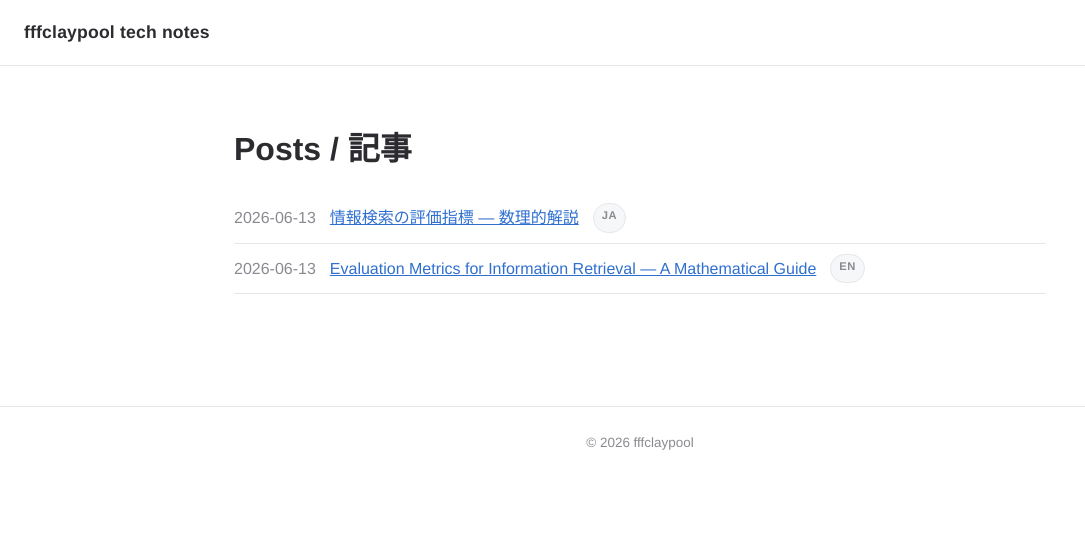
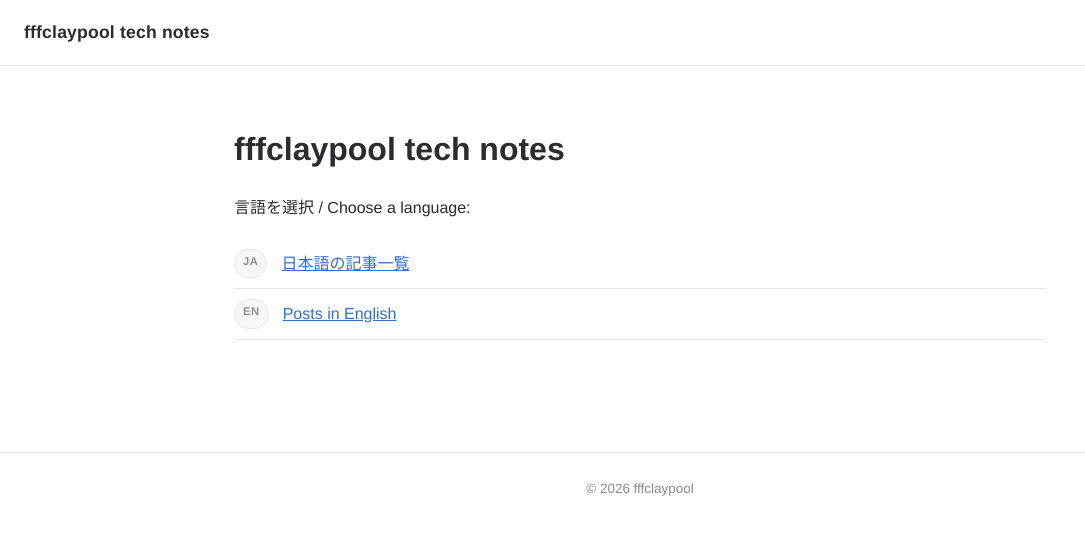
Before and after one commit to fffclaypool/blog, a Jekyll site: the page built from index.md, in a window 1280 px wide. Shown: the top 535 px of the page, without its empty margins (0-1085 px from the left). Built offline with Jekyll 4.4.1, drawn with Linux system fonts in a browser that asks for light colours.

Commit message:
Split post index into per-language lists at /ja/ and /en/, root as language chooser

```diff
--- a/_layouts/default.html
+++ b/_layouts/default.html
@@ -113,7 +113,8 @@ window.MathJax = {
 </head>
 <body>
 <header class="site-header">
-  <a class="site-title" href="{{ '/' | relative_url }}">{{ site.title }}</a>
+  {% if page.lang == 'en' %}{% assign home = '/en/' %}{% elsif page.lang == 'ja' %}{% assign home = '/ja/' %}{% else %}{% assign home = '/' %}{% endif %}
+  <a class="site-title" href="{{ home | relative_url }}">{{ site.title }}</a>
 </header>
 <main class="wrap">
 {{ content }}
--- a/index.md
+++ b/index.md
@@ -3,14 +3,17 @@ layout: default
 title: ""
 ---
 
-# Posts / 記事
+# fffclaypool tech notes
+
+言語を選択 / Choose a language:
 
 <ul class="post-list">
-{% for post in site.posts %}
   <li>
-    <span class="post-list-date">{{ post.date | date: "%Y-%m-%d" }}</span>
-    <a href="{{ post.url | relative_url }}">{{ post.title }}</a>
-    {% if post.lang %}<span class="lang-badge">{{ post.lang | upcase }}</span>{% endif %}
+    <span class="lang-badge">JA</span>
+    <a href="{{ '/ja/' | relative_url }}">日本語の記事一覧</a>
   </li>
-{% endfor %}
+  <li>
+    <span class="lang-badge">EN</span>
+    <a href="{{ '/en/' | relative_url }}">Posts in English</a>
+  </li>
 </ul>
```
Also changed, not shown: en/index.md (added, +19 -0 lines), ja/index.md (added, +19 -0 lines).
